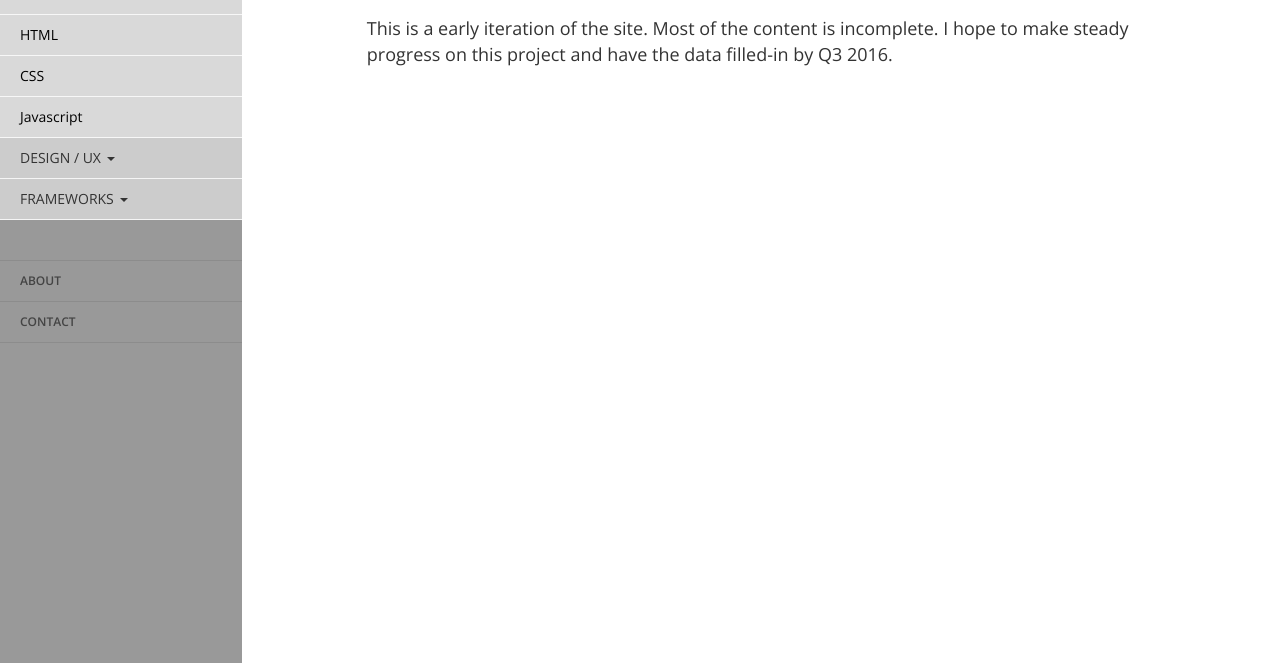
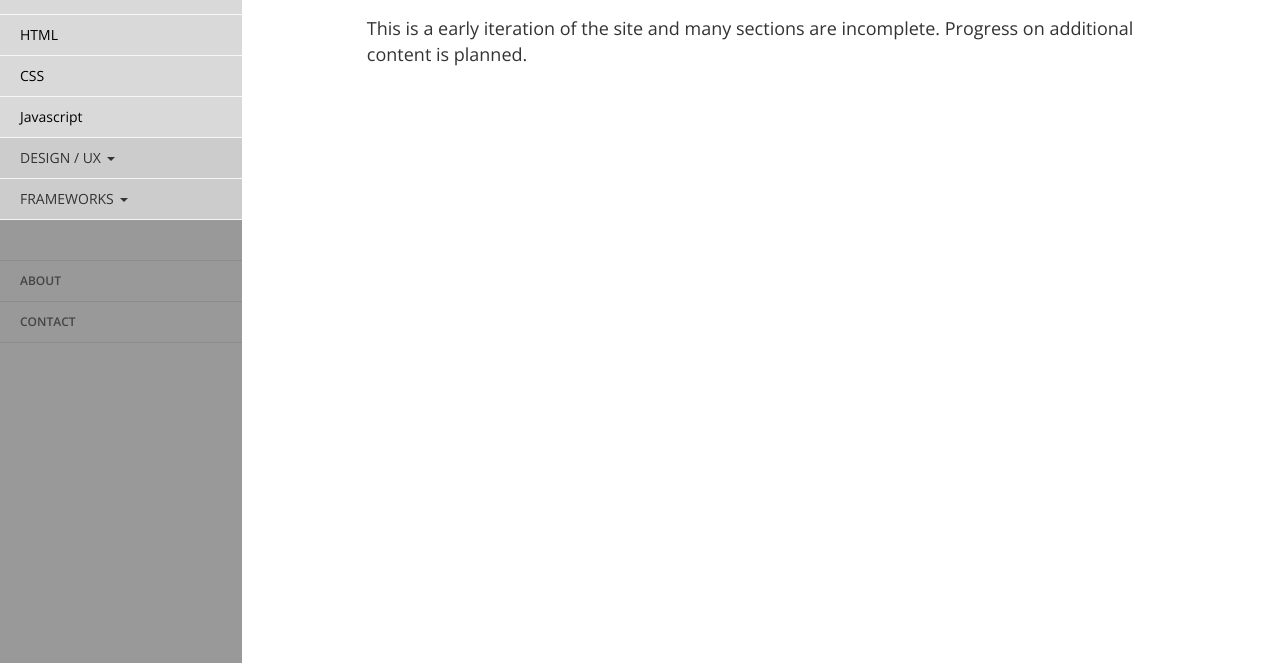
Before and after one commit to mattphoto/codingNoob, a website: page public/main.html in a window 1280 px wide. Shown: the part 137-800 px from the top of the page. Drawn offline with nearby package versions, Linux system fonts and the light colour scheme; some packages are replaced by stand-ins of ours.

Commit message:
edit welcome text

```diff
--- a/public/partials/welcome.html
+++ b/public/partials/welcome.html
@@ -3,7 +3,7 @@
     <div class="col-xs-12 col-sm-10 col-sm-offset-1">
       <p class="body-text ">Welcome to an opinionated guide to coding resources for people who are new to coding. I recommend beginning at <strong>roadmaps</strong> category in the left navigation to peruse the curated list of guides compiled by experienced developers.
       </p>
-      <p class="body-text ">This is a early iteration of the site. Most of the content is incomplete. I hope to make steady progress on this project and have the data filled-in by Q3 2016.
+      <p class="body-text ">This is a early iteration of the site and many sections are incomplete. Progress on additional content is planned.
       </p>
       <p class="body-text visible-xs">Please click the &#9776; icon on the upper left  to toggle the navigation pane.
       </p>
```
